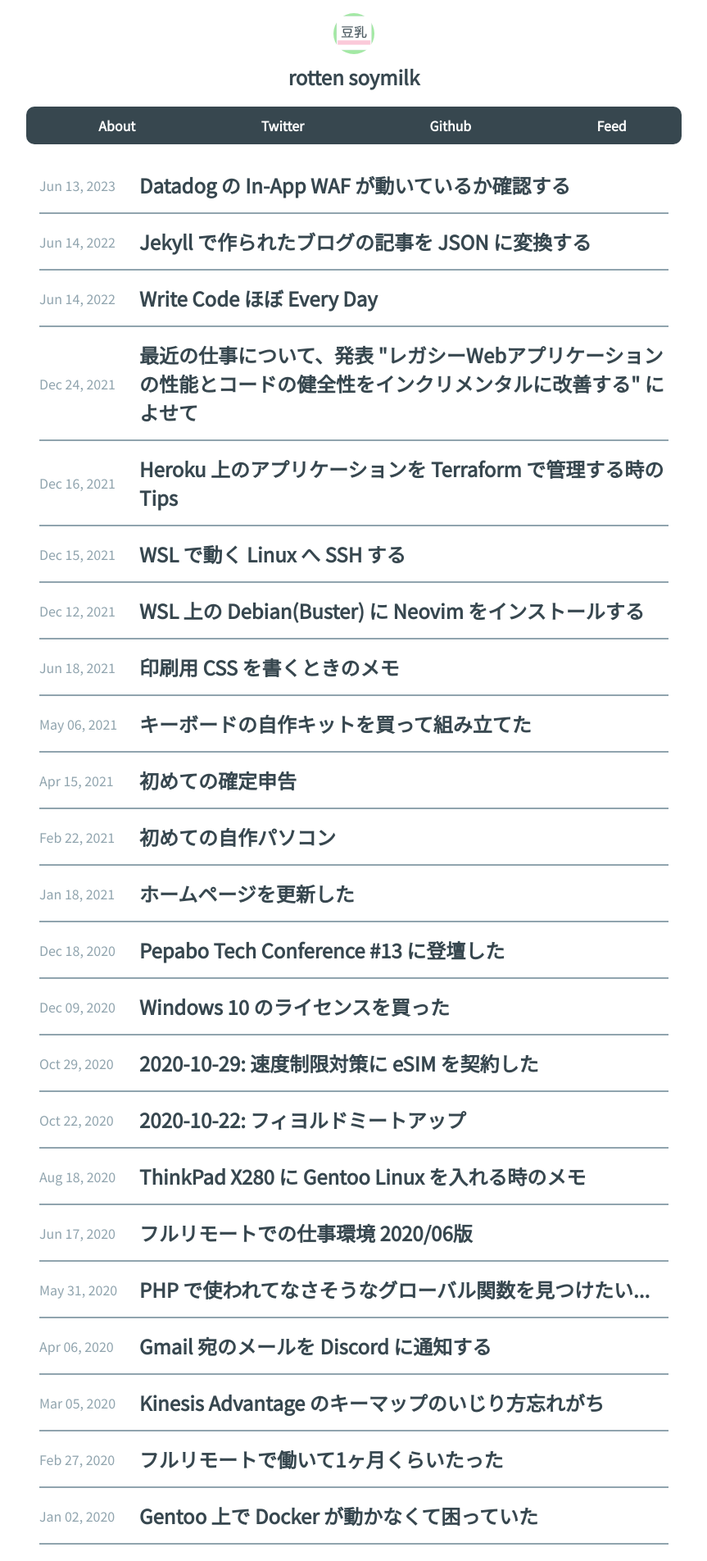
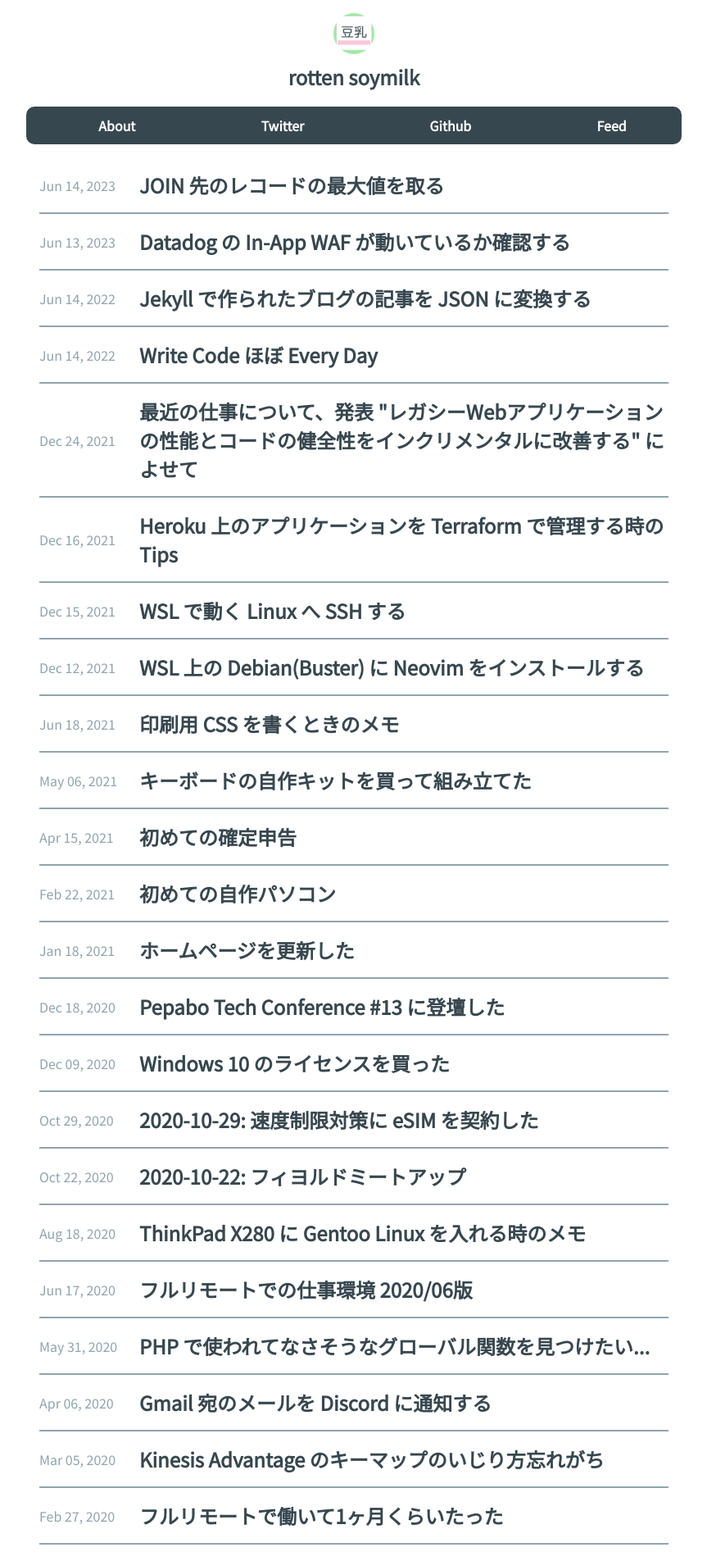
Before and after one commit to hrysd/docs.hrysd.org, a Jekyll site: the page built from index.html, in a window 1280 px wide. Shown: the top 1904 px of the page at 82% size, without its empty margins (208-1071 px from the left). Built offline with Jekyll 4.4.1, drawn with Linux system fonts in a browser that asks for light colours; some web fonts are replaced; Markdown is read by kramdown in place of the engine named in the settings; some of the changed lines change nothing that is shown.

Commit message:
2023-06-14

````diff
--- a/_config.yml
+++ b/_config.yml
@@ -18,6 +18,7 @@ commonmark:
   options: ['UNSAFE']
   extensions:
     - autolink
+    - table
 
 highlighter: rouge
 
--- /dev/null
+++ b/_posts/2023-06-14-greatest-n-per-group.markdown
@@ -0,0 +1,52 @@
+---
+layout: post
+title: JOIN 先のレコードの最大値を取る
+date: 2023-06-14 23:00
+categories: SQL
+---
+
+JOIN 先のレコードのある属性の最大値を取得したいみたいな SQL を書くことが稀によくあるんだけど、そのたびにえ〜とと悩むのでサクッとコピペできるようにここに残しておく。
+
+例としては、ユーザといいねのテーブルがあって、ユーザーごとに最近できたいいねのタイミングをとりたい。
+
+複数回結合、結合の条件に自身より値が大きいレコードか判定して存在チェックするという感じ。
+以下の SQL はコピーして、[このあたり](https://sql.js.org/examples/GUI/index.html) に貼り付けると動かせる。
+
+```sql
+DROP TABLE IF EXISTS users;
+DROP TABLE IF EXISTS likes;
+
+CREATE TABLE users (id integer);
+CREATE TABLE likes (user_id integer, created_at TIMESTAMP);
+
+INSERT INTO users VALUES (1);
+INSERT INTO users VALUES (2);
+INSERT INTO users VALUES (3);
+
+INSERT INTO likes VALUES (1, '2022-01-01 00:00:00');
+INSERT INTO likes VALUES (1, '2023-01-03 00:00:00');
+
+INSERT INTO likes VALUES (2, '2023-01-01 00:00:00');
+INSERT INTO likes VALUES (2, '2023-01-05 00:00:00');
+
+SELECT
+  users.id,
+  likes.created_at
+FROM
+  users
+INNER JOIN likes on likes.user_id = users.id
+LEFT OUTER JOIN likes l2 on l2.user_id = users.id and likes.created_at < l2.created_at
+WHERE l2.user_id IS NULL;
+```
+
+結果はこんな感じ。
+
+| id | created_at |
+|---|---|
+| 1 | 2023-01-03 00:00:00 |
+| 2 | 2023-01-05 00:00:00 |
+
+## 最後に
+
+これ、greatest n per group みたいな名前がついているっぽくて、勉強になった。
+なお [SQL.js](https://sql.js.org) のデモを見ておもしろかったのでクエリに関する話を書きたいと思ったのであった...
--- a/assets/stylesheets/application.sass
+++ b/assets/stylesheets/application.sass
@@ -61,3 +61,21 @@ blockquote
 
   p
     margin: 0
+
+table
+  margin: 0 auto
+  margin-top: 10px
+  margin-bottom: 10px
+  border: 2px solid #efefef
+  border-collapse: collapse;
+
+  thead
+    th
+      padding: 3px 5px
+      border: 1px solid #efefef
+      background-color: $code-block
+  tbody
+    tr
+      td
+        padding: 3px 5px
+        border: 1px solid #efefef
````
